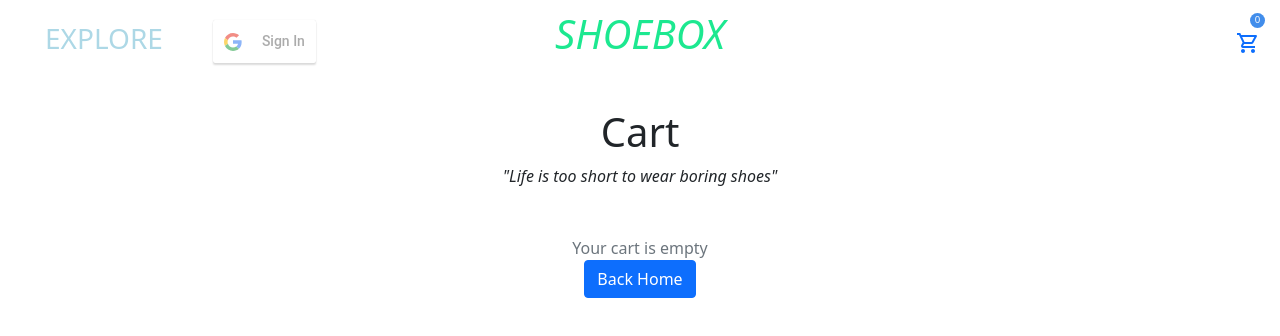
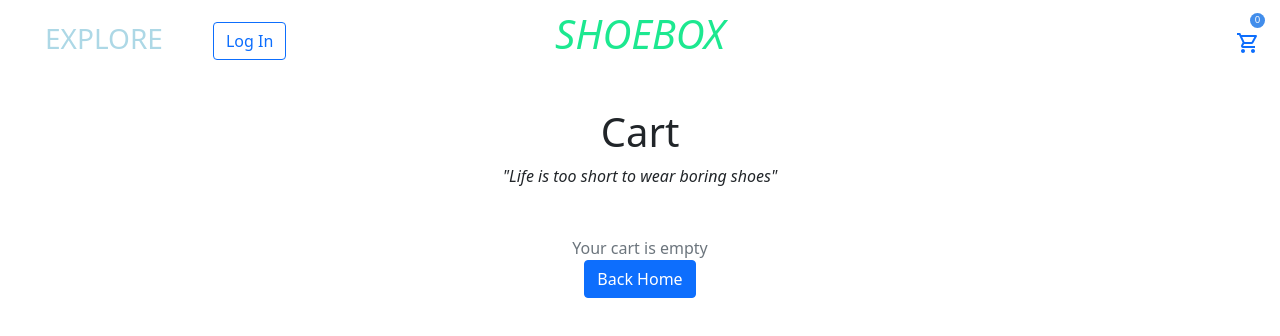
Before and after one commit to surya1701/ShoeBox, a React (Create React App) app in the folder shoebox/: page /cart in a window 1280 px wide. Shown: the top 336 px of the page. Built offline with nearby package versions, Linux system fonts and the light colour scheme; data requests are answered from the project's data file.

Commit message:
Update Login.js

```diff
--- a/shoebox/src/Login.js
+++ b/shoebox/src/Login.js
@@ -2,6 +2,7 @@
 import React, { useState } from 'react';
 import { GoogleLogin, GoogleLogout } from 'react-google-login';
 import { store } from "./app/store";
+import { Button } from 'react-bootstrap';
 
 const clientId = "88496550643-kdkgke1hc694sk4d0gngrbv5m0l2l3fi.apps.googleusercontent.com";
 
@@ -57,7 +58,10 @@ function Login() {
             {showloginButton ?
                 <GoogleLogin
                     clientId={clientId}
-                    buttonText="Sign In"
+                    buttonText="Log In"
+                    render={renderProps => (
+                        <Button variant="outline-primary" onClick={renderProps.onClick}>Log In</Button>
+                      )}
                     onSuccess={onLoginSuccess}
                     onFailure={onLoginFailure}
                     cookiePolicy={'single_host_origin'}
@@ -68,6 +72,9 @@ function Login() {
                 <GoogleLogout
                     clientId={clientId}
                     buttonText="Sign Out"
+                    render={renderProps => (
+                        <Button variant="outline-danger" onClick={renderProps.onClick}>Sign Out</Button>
+                    )}
                     onLogoutSuccess={onSignoutSuccess}
                 >
                 </GoogleLogout> : null
```
